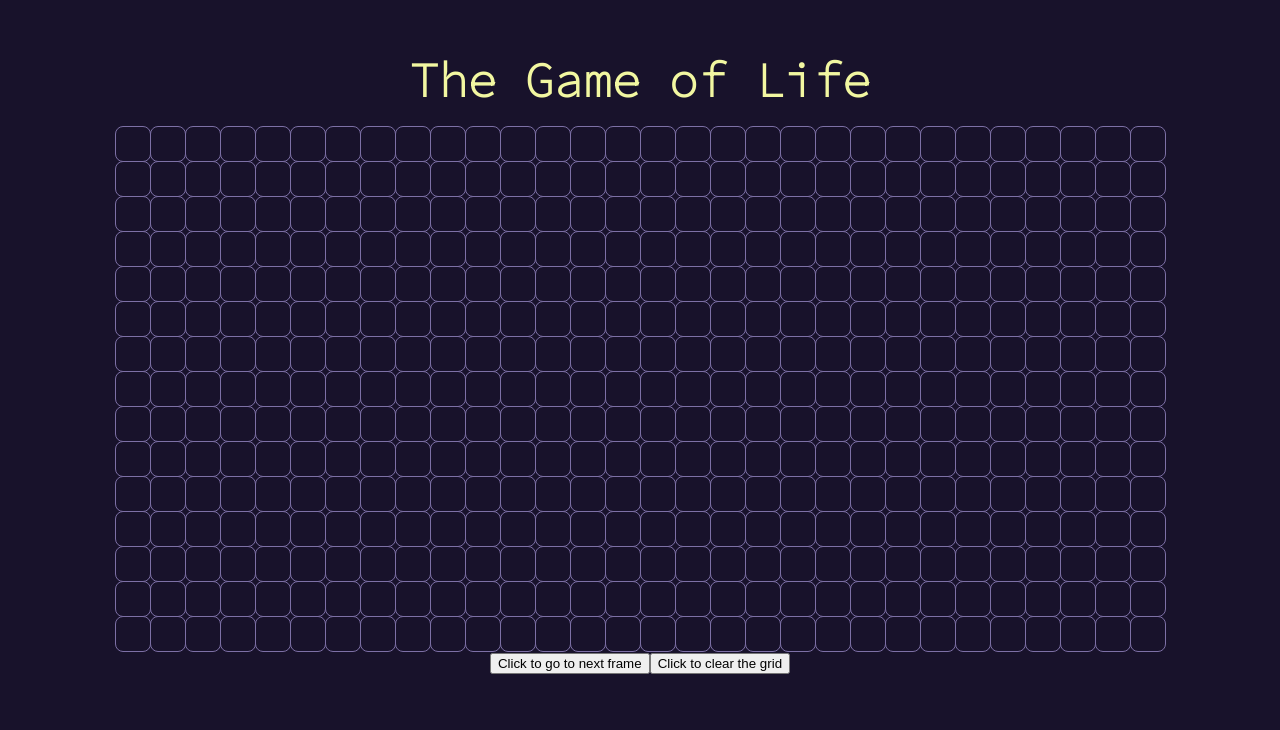
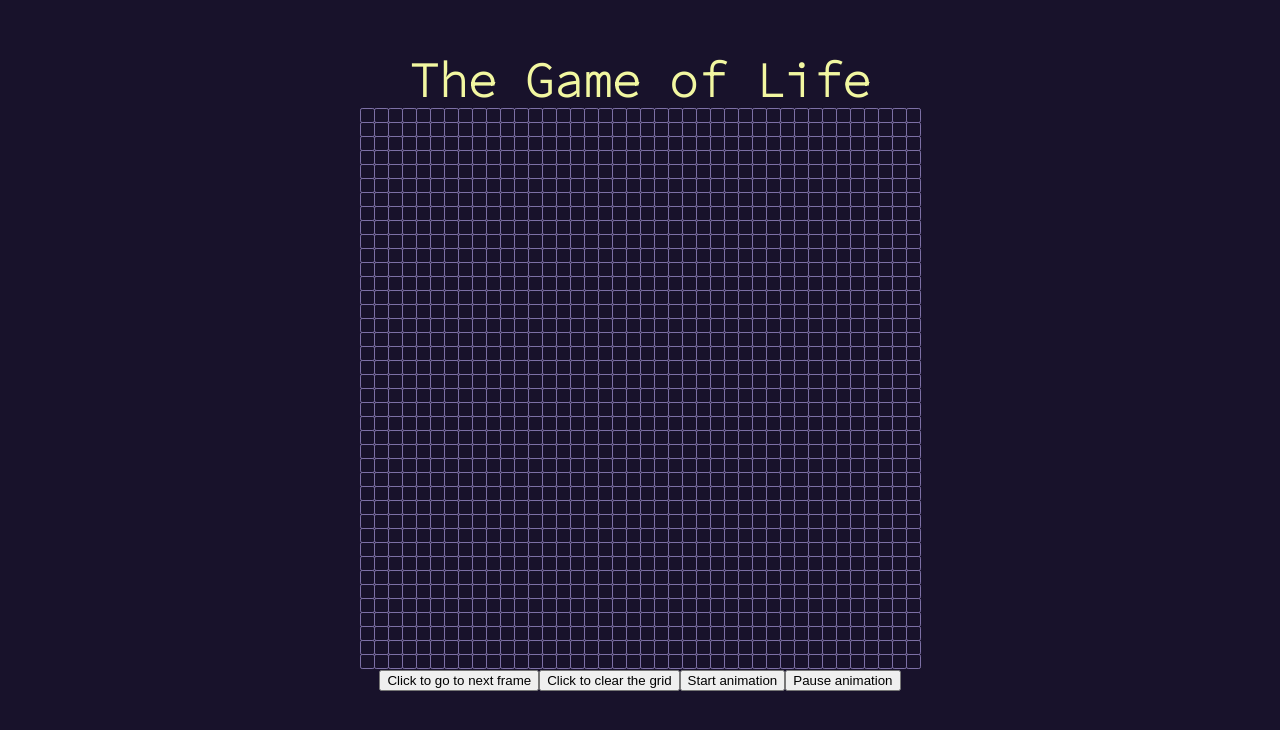
Before and after one commit to mineyev2/cellular_automata, a React (Create React App) app in the folder automata_frontend/: page / in a window 1280 px wide. Shown: the top 730 px of the page. Built offline with nearby package versions, Linux system fonts and the light colour scheme.

Commit message:
re-implemented the 4 buttons on the bottom of the screen

```diff
--- a/automata_frontend/src/App.js
+++ b/automata_frontend/src/App.js
@@ -1,15 +1,13 @@
-import { useState } from 'react';
+import { useState, useEffect } from 'react';
 import './App.css';
 import './fonts.css';
 
-import PauseImg from './imgs/Pause.png';
-// import PlayImg from './imgs/Play.png';
-
 import { gameOfLifeFrame } from './cellular_automata';
 
-function Cell({ color, onCellClick }) {
-
-  return <div className='App-square' onClick={onCellClick} style={{backgroundColor: color}}></div>;
+function Cell({ size, color, onCellClick }) {
+  let wh = size.toString() + 'vh';
+  let border_rad = (size / 6).toString() + 'vh';
+  return <div className='App-square' onClick={onCellClick} style={{backgroundColor: color, width: wh, height: wh, borderRadius: border_rad}}></div>;
 }
 
 function Grid({ rows, cols }) {
@@ -18,6 +16,16 @@ function Grid({ rows, cols }) {
       .fill()
       .map(() => Array(cols).fill(0))
   );
+
+  let [isPlaying, setIsPlaying] = useState(false);
+
+  // ratio of how much the height of the website the grid uses
+  let grid_space = 0.65;
+  let max = Math.max(rows, cols);
+  // percent of the screen each cell is:
+  let cellSize = grid_space * 1 / max * 100;
+
+
 
   function handleClick(row, col) {
     let newCellStates = cellStates.slice();
@@ -45,8 +53,33 @@ function Grid({ rows, cols }) {
     setCellStates(newCellStates);
   }
 
+  function handlePlayAnimationClick() {
+    setIsPlaying(true);
+  }
+
+  function handlePauseAnimationClick() {
+    setIsPlaying(false);
+  }
+
+  useEffect(() => {
+    let animationTimer;
+
+    if (isPlaying) {
+      animationTimer = setInterval(() => {
+        // handleNextFrameClick();
+        // update so that I can just call handleNextFrameClick() so that I don't have to be remaking
+        let newCellStates = gameOfLifeFrame(cellStates);
+        setCellStates(newCellStates);
+      }, 250);
+    }
+
+    return () => {
+      clearInterval(animationTimer);
+    };
+  }, [isPlaying, cellStates]);
+
   function determineColor(row, col) {
-    if (cellStates[row][col] == false) {
+    if (cellStates[row][col] === 0) {
       return getComputedStyle(document.documentElement).getPropertyValue('--primary-color').trim();
     } else {
       return getComputedStyle(document.documentElement).getPropertyValue('--cell-fill-color').trim();
@@ -59,7 +92,7 @@ function Grid({ rows, cols }) {
     const row_component = [];
 
     for (let j = 0; j < cols; j++) {
-      row_component.push(<Cell color={determineColor(i, j)} onCellClick={() => handleClick(i, j)}/>);
+      row_component.push(<Cell size={cellSize} color={determineColor(i, j)} onCellClick={() => handleClick(i, j)}/>);
     }
 
     grid_component.push(
@@ -74,6 +107,8 @@ function Grid({ rows, cols }) {
       {grid_component}
       <button onClick={() => handleNextFrameClick()}>Click to go to next frame</button>
       <button onClick={() => handleClearGridClick()}>Click to clear the grid</button>
+      <button onClick={() => handlePlayAnimationClick()}>Start animation</button>
+      <button onClick={() => handlePauseAnimationClick()}>Pause animation</button>
     </div>
   );
 
@@ -84,7 +119,7 @@ function App() {
     <div className="App">
       <h1 className="title">The Game of Life</h1>
       <div className='grid'>
-        <Grid rows={15} cols={30}/>
+        <Grid rows={40} cols={40}/>
       </div>
     </div>
   );
```
Also changed, not shown: 1 other file (tests, documents, lock files or other folders).
